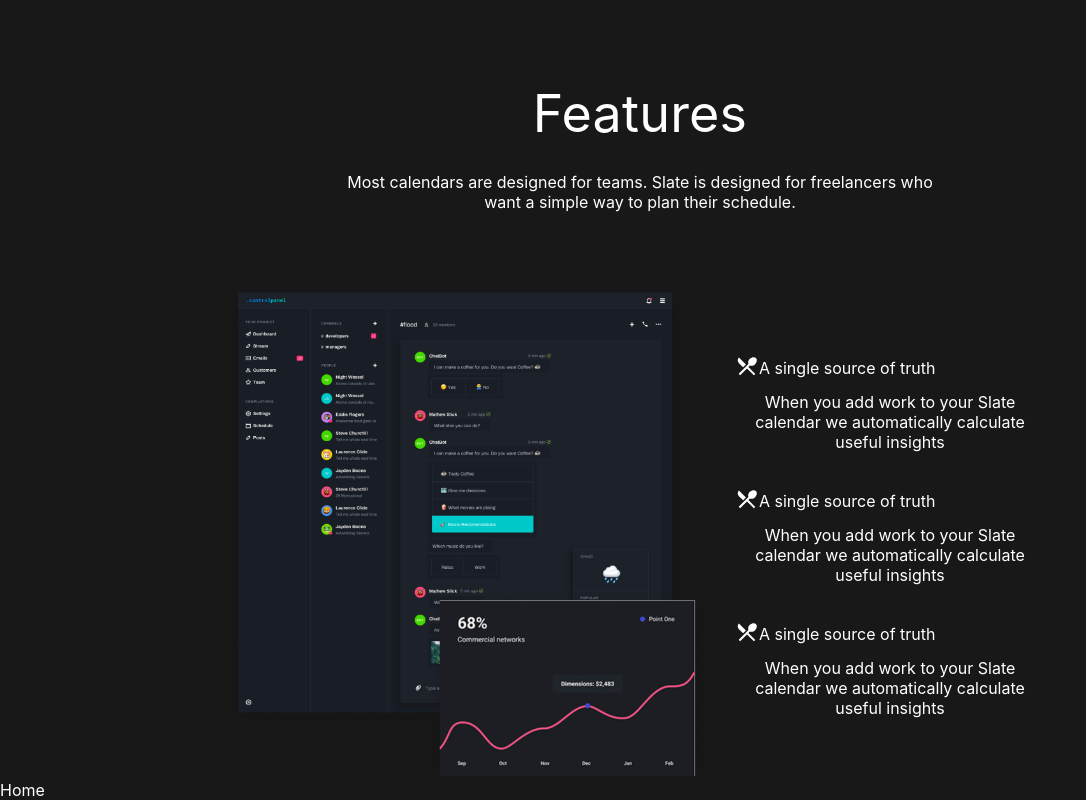
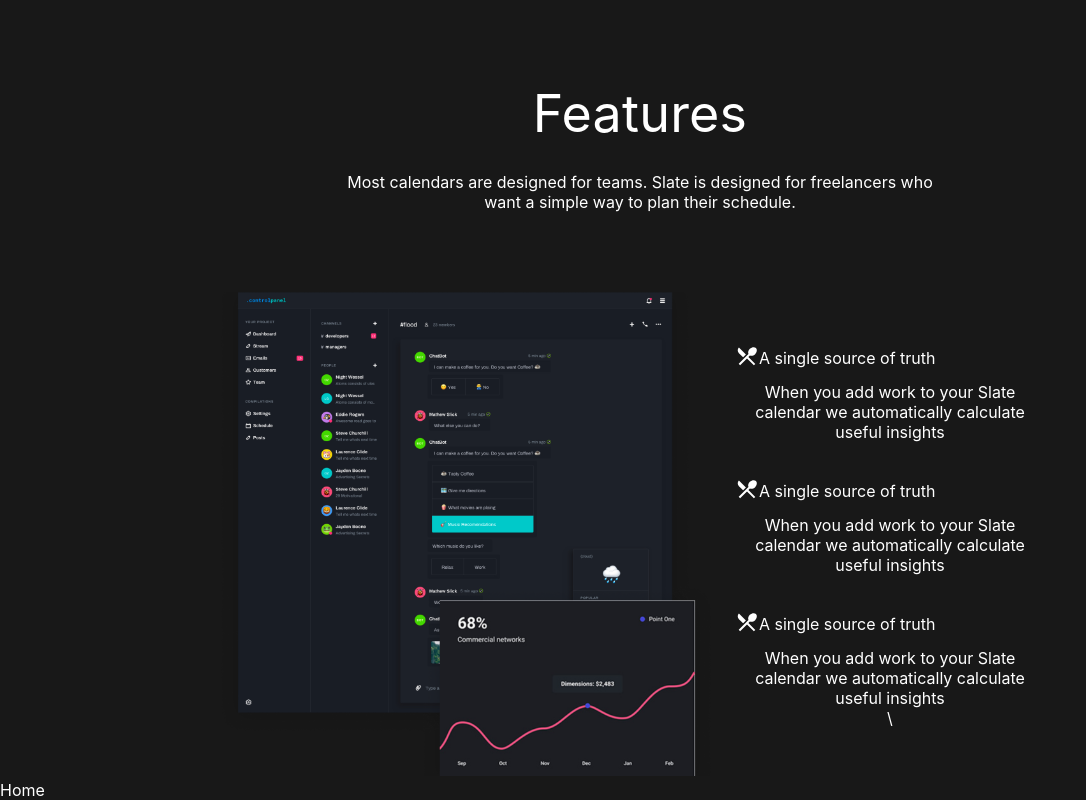
Before and after one commit to TheDa21crj/Landing-Page, a React (Create React App) app: page / in a window 1280 px wide. Shown: the part 1463-2263 px from the top of the page, without its empty margins (0-1086 px from the left). Built offline with nearby package versions, Linux system fonts and the light colour scheme; the HTML template or start-up script is replaced by a standard one.

Commit message:
Update Features.js

```diff
--- a/src/Components/Features.js
+++ b/src/Components/Features.js
@@ -55,6 +55,7 @@ export default function Features() {
                 calculate useful insights
               </p>
             </div>
+            \
           </div>
         </div>
       </div>
```
